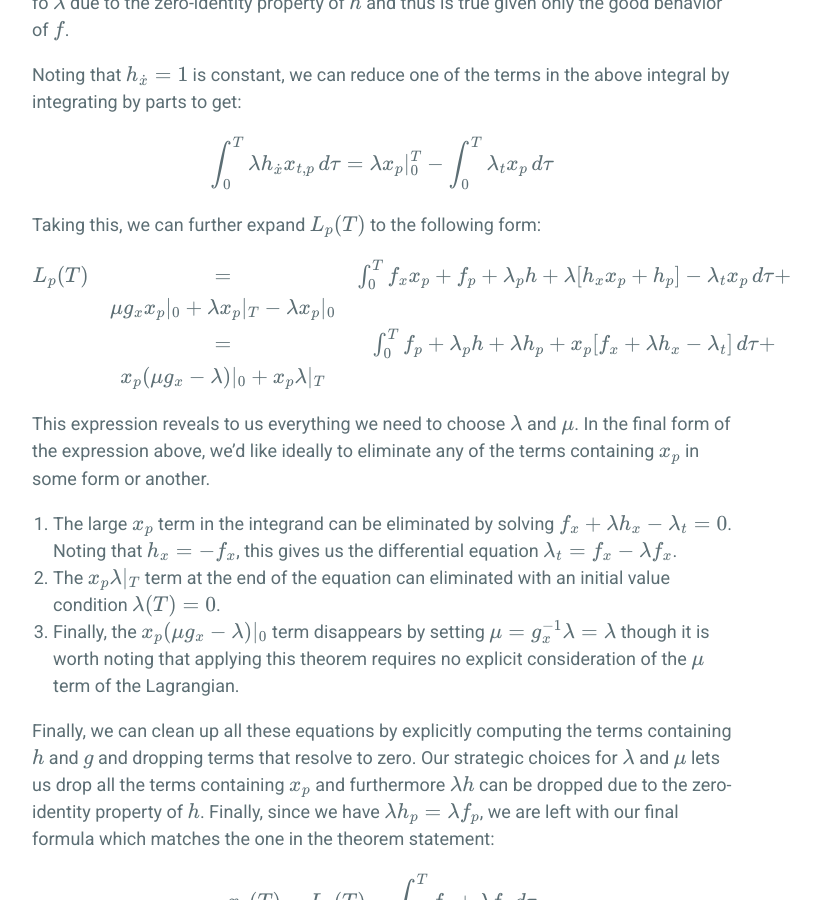
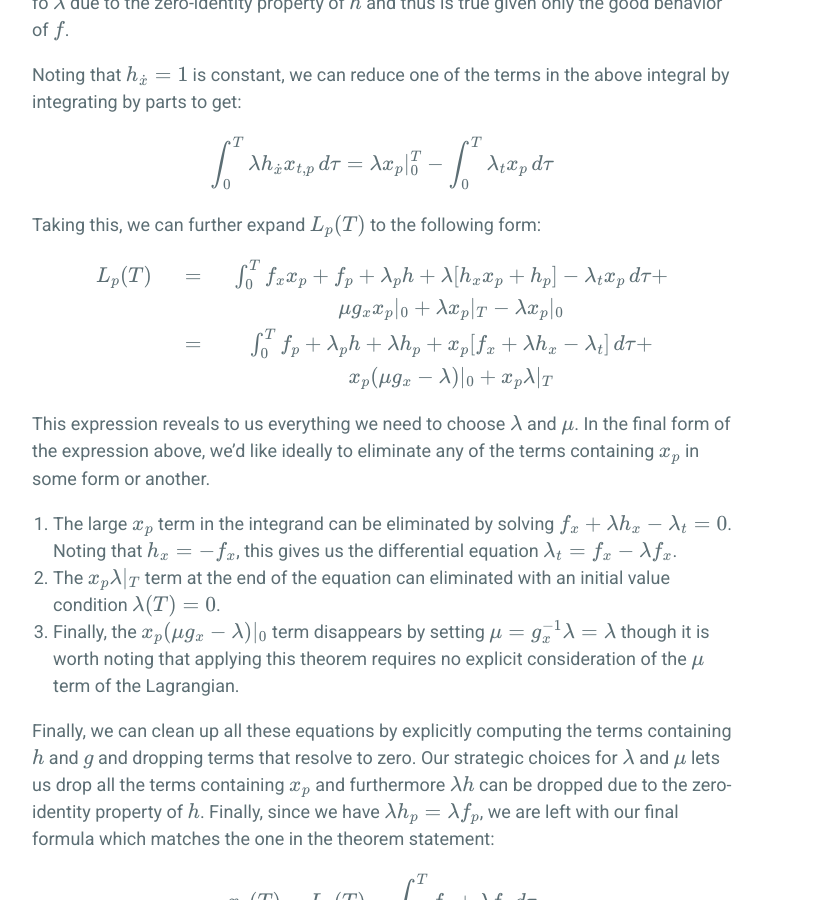
Before and after one commit to frankwang95/frankwang95.github.io, a Jekyll site: the page built from _posts/2020-01-05-deriving-adjoint-differentiation-of-odes.md, in a window 1280 px wide and 900 px high, scrolled down 1779 px. Shown: the whole window, without its empty margins (258-1079 px from the left). Built offline with Jekyll 4.4.1, drawn with Linux system fonts in a browser that asks for light colours; formulas are drawn with MathJax 3.

Commit message:
Fourth attempt to fix alignment issues.

```diff
--- a/_posts/2020-01-05-deriving-adjoint-differentiation-of-odes.md
+++ b/_posts/2020-01-05-deriving-adjoint-differentiation-of-odes.md
@@ -43,9 +43,9 @@ Taking this, we can further expand $$L_p(T)$$ to the following form:
 
 $$\begin{array}{ccc}
 L_p(T) & ~=~ & \int_0^T f_x x_p + f_p + \lambda_p h + \lambda [h_x x_p + h_p ] - \lambda_t  x_p \, d\tau + \\
-             & \mu g_x x_p \vert_0 + \lambda x_p \vert_T - \lambda  x_p \vert_0 \\
+       &     & \mu g_x x_p \vert_0 + \lambda x_p \vert_T - \lambda  x_p \vert_0 \\
        & ~=~ & \int_0^T f_p + \lambda_p h + \lambda h_p + x_p[f_x + \lambda h_x - \lambda_t] \, d\tau + \\
-             & x_p (\mu g_x - \lambda) \vert_0+ x_p \lambda \vert_T
+       &     & x_p (\mu g_x - \lambda) \vert_0+ x_p \lambda \vert_T
 \end{array}$$
 
 This expression reveals to us everything we need to choose $$\lambda$$ and $$\mu$$. In the final form of the expression above, we'd like ideally to eliminate any of the terms containing $$x_p$$ in some form or another.
```
